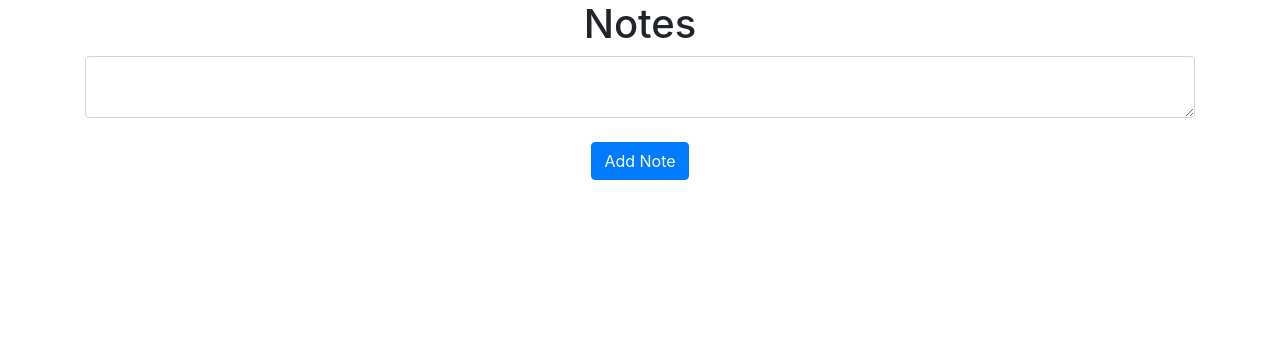
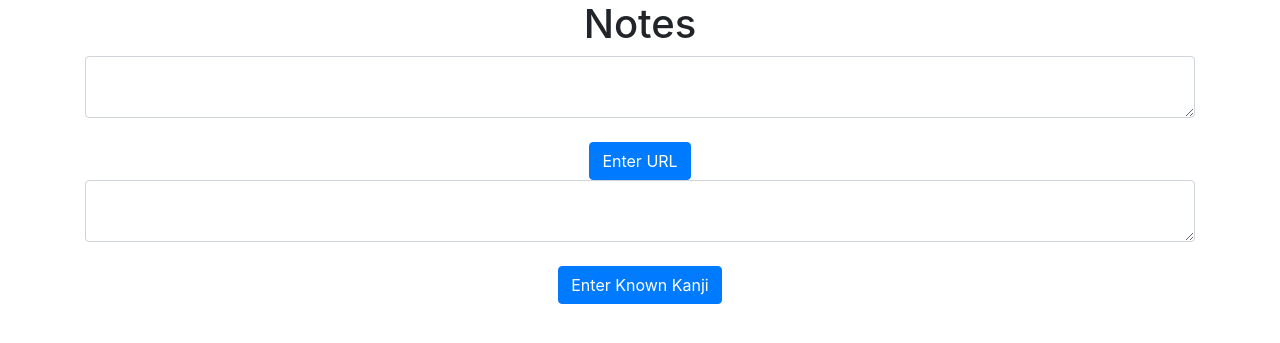
Before and after one commit to drew-lindstrom/japanese-reading-level-grader, a Flask app: page / in a window 1280 px wide. Shown: the part 56-399 px from the top of the page. Run offline with Flask 2, Linux system fonts and the light colour scheme; the visitor is signed in with stand-in values (Sample User, id 1); data comes from the database, SQL or seed files in the repository; data that the repository does not hold is empty; some libraries are stand-ins or nearby versions.

Commit message:
Updated to include form to submit known kanji and updated with url model object.

```diff
--- a/v2 Web App/website/templates/home.html
+++ b/v2 Web App/website/templates/home.html
@@ -1,20 +1,26 @@
 {% extends "base.html" %} {% block title %}Home{% endblock %} {% block content %}
 <h1 align="center">Notes</h1>
 <ul class="list-group list-group-flush" id="notes">
-  {% for note in user.notes %}
+  {% for data in user.url %}
   <li class="list-group-item">
-    {{ note.data }}
-    <button type="button" class="close" onClick="deleteNote({{ note.id }})">
+    {{ data.url }}
+    <button type="button" class="close" onClick="deleteNote({{ url.id }})">
       <span aria-hidden="true">&times;</span>
     </button>
   </li>
   {% endfor %}
 </ul>
 <form method="POST">
-  <textarea name="note" id="note" class="form-control"></textarea>
+  <textarea name="url" id="url" class="form-control"></textarea>
   <br />
   <div align="center">
-    <button type="submit" class="btn btn-primary">Add Note</button>
+    <button type="submit" class="btn btn-primary">Enter URL</button>
+  </div>
+<form method="POST">
+  <textarea name="knownKanji" id="knownKanji" class="form-control"></textarea>
+  <br />
+  <div align="center">
+    <button type="submit" class="btn btn-primary">Enter Known Kanji</button>
   </div>
 </form>
 {% endblock %}
```
